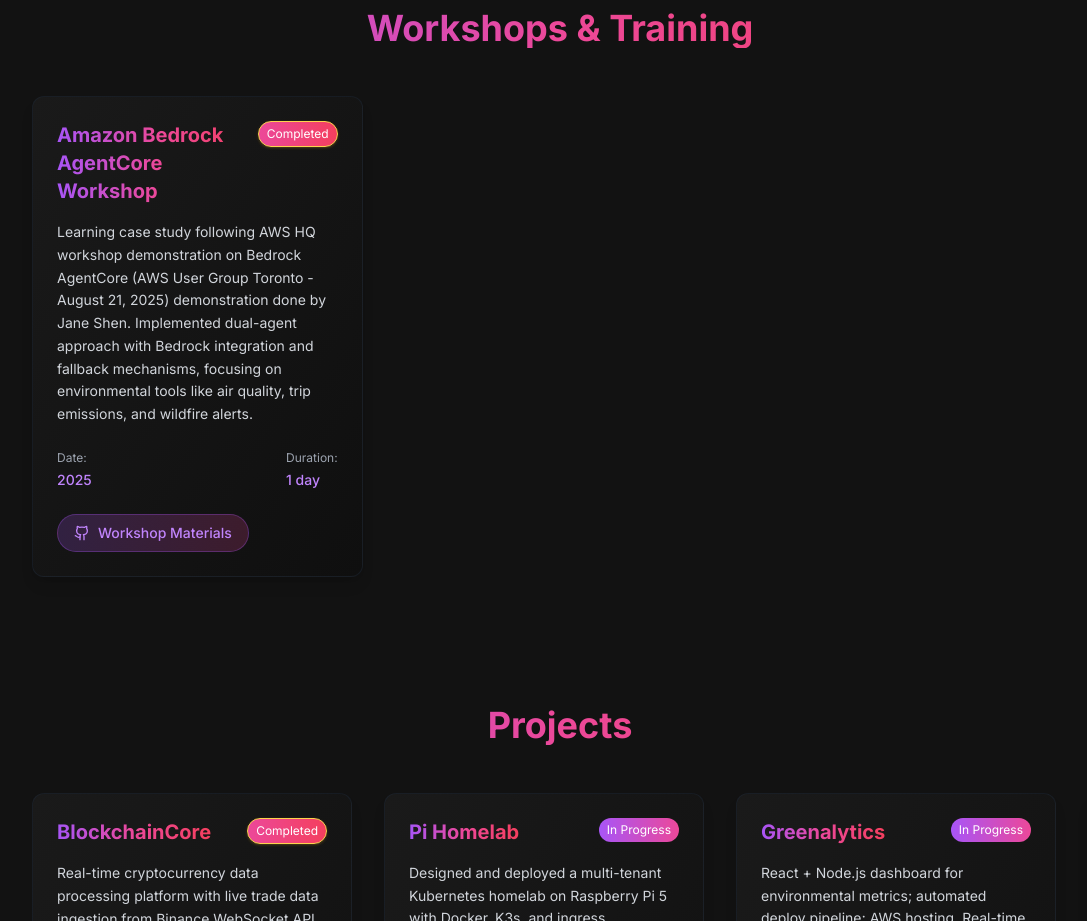
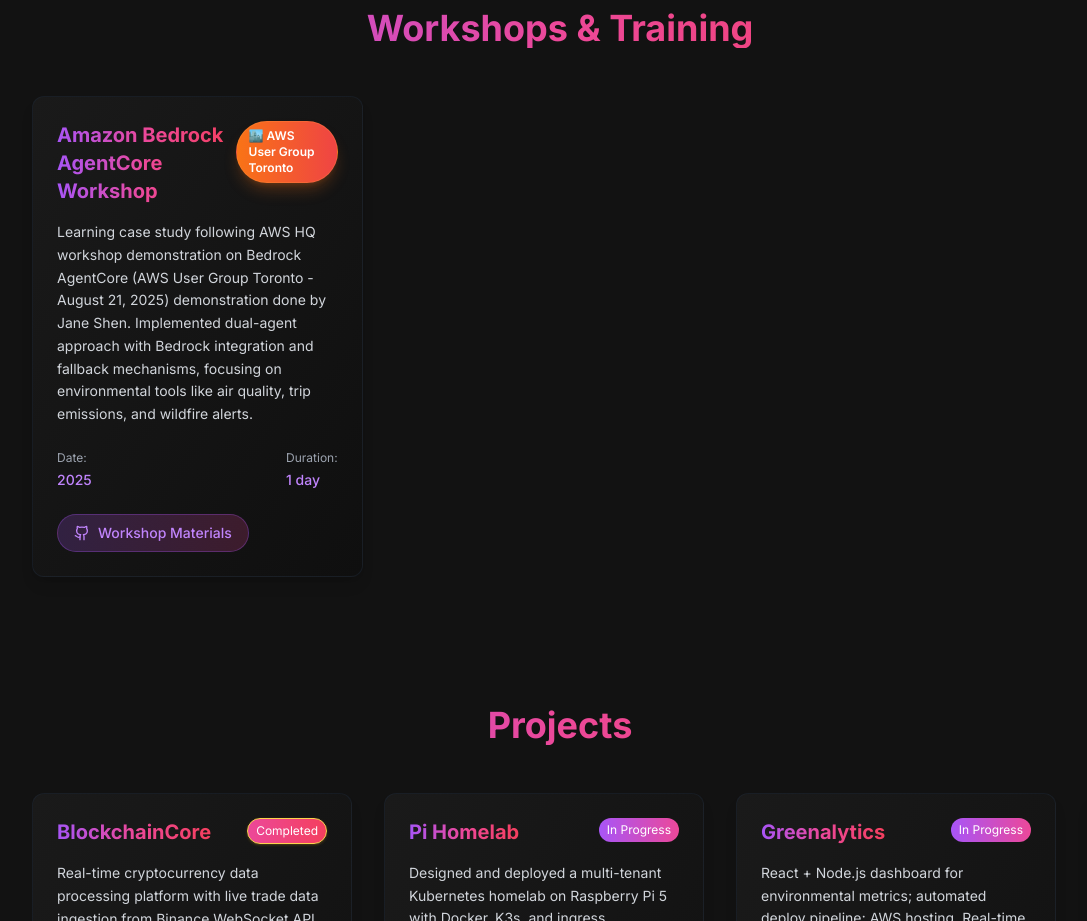
Before and after one commit to umar11b/personal-website, a Next.js app in the folder frontend/: page / in a window 1280 px wide. Shown: the part 1900-2821 px from the top of the page, without its empty margins (80-1167 px from the left). Built offline with nearby package versions, Linux system fonts and the light colour scheme.

Commit message:
create a badge for workshops

```diff
--- a/frontend/src/app/components/WorkshopsSection.jsx
+++ b/frontend/src/app/components/WorkshopsSection.jsx
@@ -11,28 +11,43 @@
     date: "2025",
     duration: "1 day",
     github: "https://github.com/umar11b/EcoAgents-Bedrock",
-    status: "completed",
+    event: "AWS User Group Toronto",
   },
+  // Example workshop for AWS Summit 2025 Toronto (uncomment when ready)
+  // {
+  //   title: "Advanced Serverless Architecture Workshop",
+  //   description:
+  //     "Deep dive into building scalable serverless applications using AWS Lambda, API Gateway, and DynamoDB. Learn best practices for event-driven architecture and cost optimization.",
+  //   date: "2025",
+  //   duration: "2 days",
+  //   github: null,
+  //   event: "AWS Summit 2025 Toronto",
+  // },
 ];
 
-const StatusBadge = ({ status }) => {
-  if (status === "completed") {
+const EventBadge = ({ event }) => {
+  // AWS User Group Toronto styling
+  if (event === "AWS User Group Toronto") {
     return (
-      <span className="px-2 py-1 text-xs rounded-full bg-gradient-to-r from-pink-500 to-rose-500 text-white shadow shadow-amber-400/20 border border-amber-300">
-        Completed
+      <span className="px-3 py-1.5 text-xs font-semibold rounded-full bg-gradient-to-r from-orange-500 to-red-500 text-white shadow-lg shadow-orange-500/25 border border-orange-400/30 hover:shadow-orange-500/40 transition-all duration-300">
+        🏙️ AWS User Group Toronto
       </span>
     );
   }
-  if (status === "in-progress") {
+
+  // AWS Summit 2025 Toronto styling
+  if (event === "AWS Summit 2025 Toronto") {
     return (
-      <span className="px-2 py-1 text-xs rounded-full bg-gradient-to-r from-blue-500 to-cyan-500 text-white">
-        In Progress
+      <span className="px-3 py-1.5 text-xs font-semibold rounded-full bg-gradient-to-r from-blue-600 to-indigo-600 text-white shadow-lg shadow-blue-500/25 border border-blue-400/30 hover:shadow-blue-500/40 transition-all duration-300">
+        🎯 AWS Summit 2025 Toronto
       </span>
     );
   }
+
+  // Default styling for other events
   return (
-    <span className="px-2 py-1 text-xs rounded-full border border-purple-500 text-purple-400">
-      Planned
+    <span className="px-3 py-1.5 text-xs font-semibold rounded-full bg-gradient-to-r from-purple-500 to-pink-500 text-white shadow-lg shadow-purple-500/25 border border-purple-400/30 hover:shadow-purple-500/40 transition-all duration-300">
+      📅 {event}
     </span>
   );
 };
@@ -65,7 +80,7 @@
         <h3 className="text-xl font-bold bg-gradient-to-r from-purple-500 via-pink-500 to-rose-500 bg-clip-text text-transparent">
           {workshop.title}
         </h3>
-        <StatusBadge status={workshop.status} />
+        <EventBadge event={workshop.event} />
       </div>
 
       <p className="text-gray-300 text-sm mb-6 leading-relaxed flex-grow">
```
